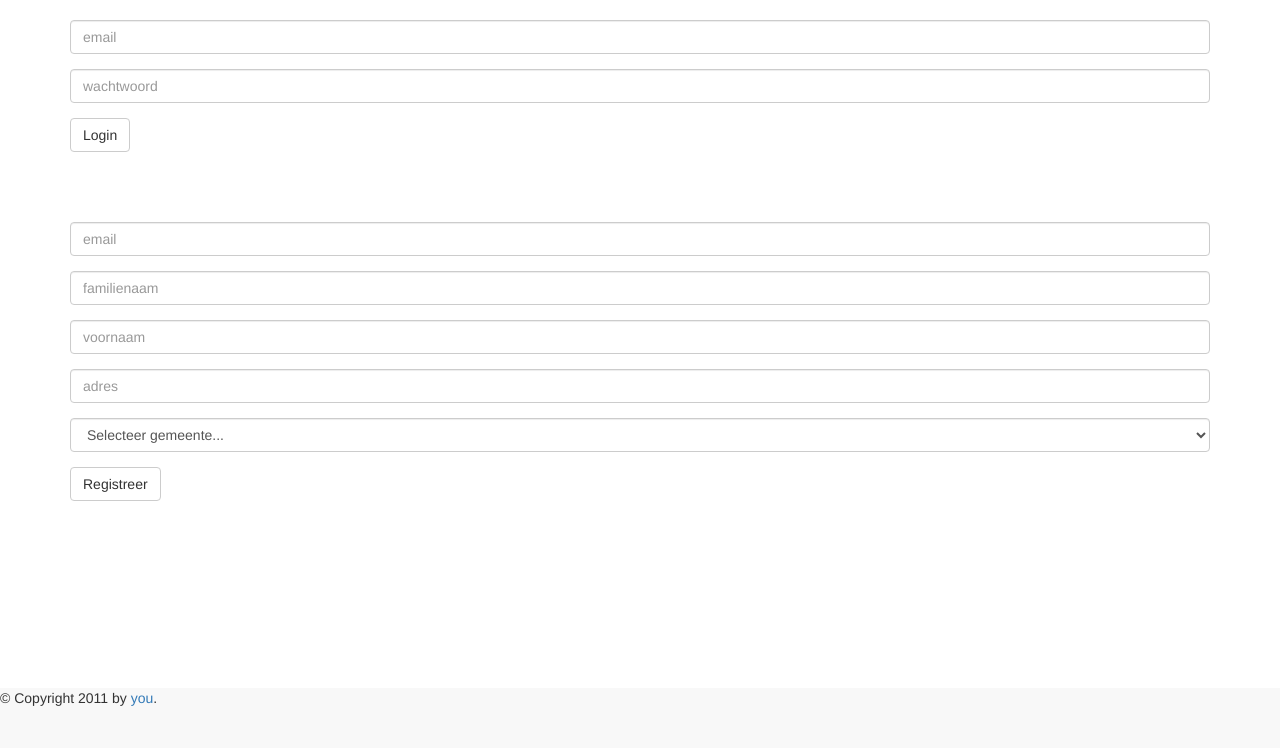
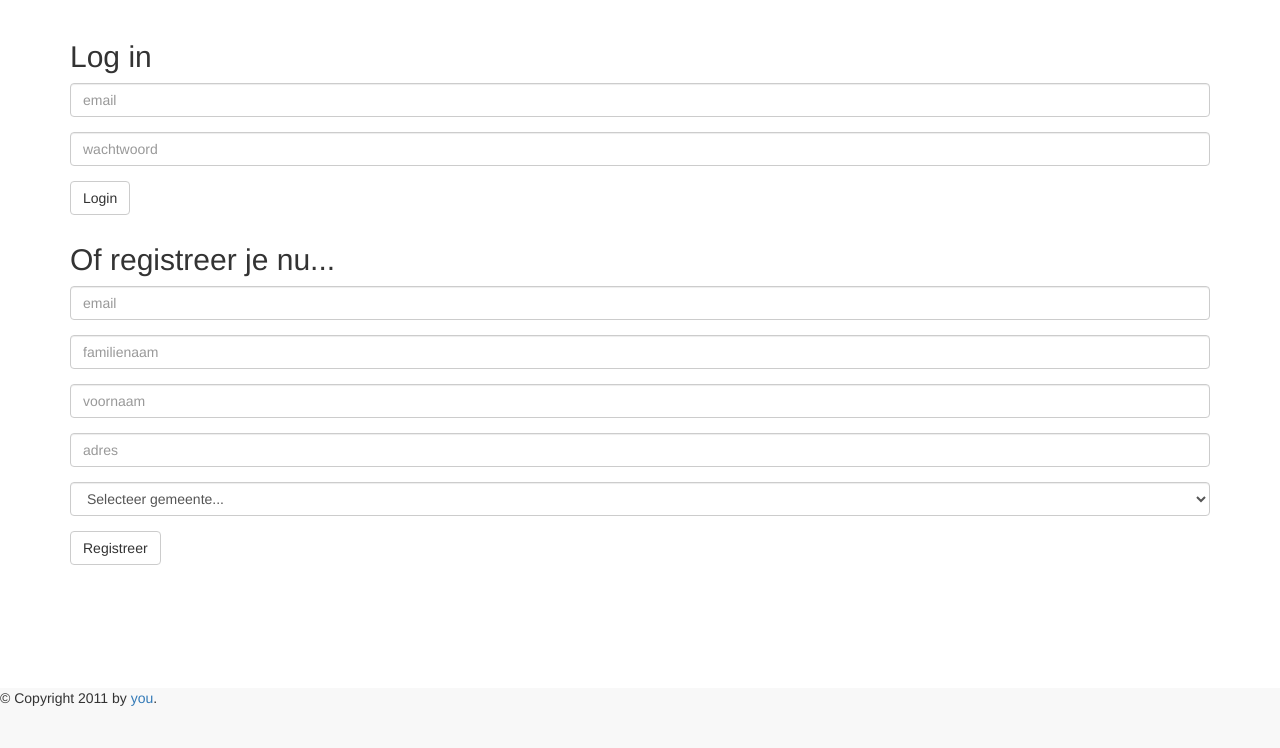
Before and after one commit to stejes/bakkerij, a PHP site: template src/Steven/Eindtest/Presentation/loginForm.html.twig in a window 1280 px wide. Shown: the part 52-800 px from the top of the page. Run offline with PHP 8.4, Linux system fonts and the light colour scheme; the template is opened without the code that fills it, so the values that code supplies are empty; some libraries are stand-ins or nearby versions.

Commit message:
kleine details

```diff
--- a/src/Steven/Eindtest/Presentation/Css/custom.css
+++ b/src/Steven/Eindtest/Presentation/Css/custom.css
@@ -23,7 +23,7 @@ input[type="number"]{
 }
 
 form{
-    margin-bottom: 5em;
+    margin-bottom: 2em;
 }
 
 footer{
--- a/src/Steven/Eindtest/Presentation/loginForm.html.twig
+++ b/src/Steven/Eindtest/Presentation/loginForm.html.twig
@@ -4,6 +4,7 @@
 
 {% block content %}
     <!--{{ email }} - {{ password }}-->
+    <h2>Log in</h2>
     {% if error == "loginfailed" %}
         <h3>Foute inloggegevens</h3>
     {% endif %}
@@ -19,6 +20,7 @@
         </div>
     </form>
 
+    <h2>Of registreer je nu...</h2>
     <form name="registerForm" action="login.php" method="post">
         <div class="form-group">
         <input type="text" name="email" placeholder="email" class="form-control" required>
```
